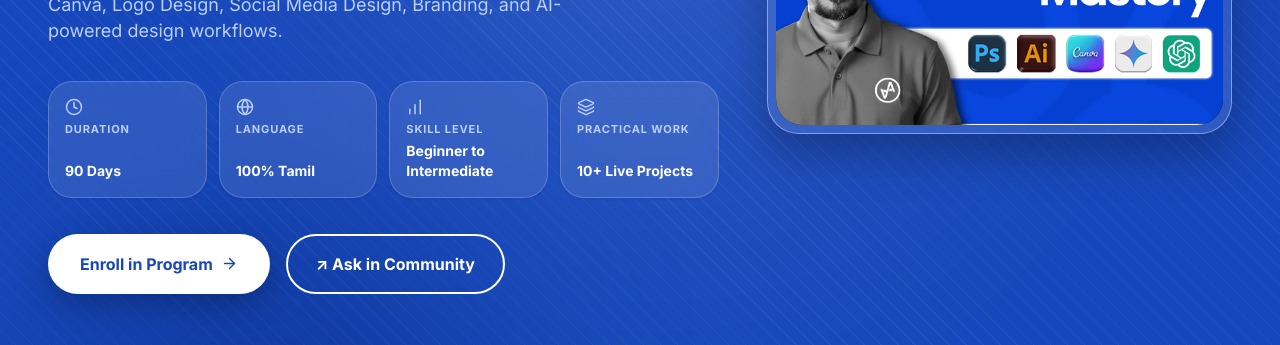
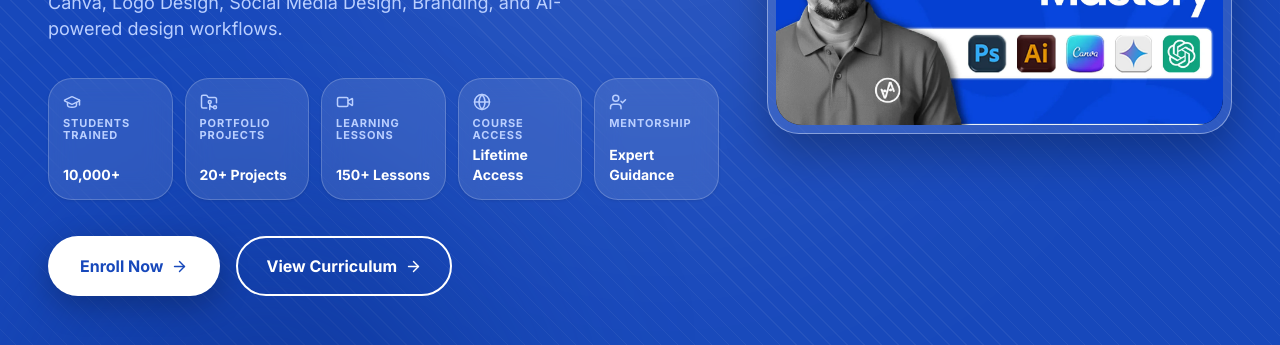
Before and after one commit to valavanacademy001-gif/Valavan-Academy, a Next.js app: page /programs/90-days-graphic-design in a window 1280 px wide. Shown: the part 417-762 px from the top of the page. Built offline with nearby package versions, Linux system fonts and the light colour scheme; no server answers; the database is empty; a web font is replaced by a local one.

Commit message:
feat(programs): bind 5 custom hero stats, Enroll Now and View Curriculum buttons, and dynamic CMS tools

```diff
--- a/src/app/programs/90-days-graphic-design/page.tsx
+++ b/src/app/programs/90-days-graphic-design/page.tsx
@@ -5,7 +5,7 @@ import { EXTERNAL_URLS } from "@/data/site.config";
 import Container from "@/components/ui/Container";
 import { ArrowLeft, ArrowRight, Award, CheckCircle2, Sparkles, Layers, Clock, Globe, BarChart } from "lucide-react";
 import ProgramHeroInteractive from "@/components/sections/ProgramHeroInteractive";
-import ToolsCoveredSection from "@/components/sections/ToolsCoveredSection";
+import ToolsCoveredSection, { DEFAULT_GRAPHIC_DESIGN_TOOLS, extractToolsFromMap } from "@/components/sections/ToolsCoveredSection";
 import ProgramRoadmapSection from "@/components/sections/ProgramRoadmapSection";
 import PracticalProjectsSection from "@/components/sections/PracticalProjectsSection";
 import After90DaysSection from "@/components/sections/After90DaysSection";
@@ -35,16 +35,6 @@ const CURRICULUM = [
   { week: "Week 13", topic: "Portfolio Building & Freelancing", desc: "Curating your top 10 portfolio projects, setting freelance pricing, and onboarding clients." },
 ];
 
-const TOOLS = [
-  "Adobe Photoshop",
-  "Adobe Illustrator",
-  "Canva Pro",
-  "Figma Basics",
-  "Adobe Firefly",
-  "Midjourney AI",
-  "Adobe Lightroom",
-];
-
 export const dynamic = "force-dynamic";
 export const revalidate = 0;
 
@@ -72,17 +62,22 @@ export default async function GraphicDesignProgramPage() {
   const description = heroMap.description || cmsProgram?.description || "A structured, project-driven career program covering Photoshop, Illustrator, Canva, Logo Design, Social Media Design, Branding, and AI-powered creative workflows — taught completely in practical Tamil.";
   const imageSrc = heroMap.hero_image || cmsProgram?.banner_url || cmsProgram?.thumbnail_url || "/assets/images/hero/ai-powered-GD.webp";
   const enrollUrl = heroMap.enroll_url || cmsProgram?.cta_url || EXTERNAL_URLS.signup;
-  const communityUrl = heroMap.community_url || EXTERNAL_URLS.community;
+  const buttonText = heroMap.enroll_btn_text || "Enroll Now";
+  const secondaryButtonText = heroMap.secondary_btn_text || "View Curriculum";
+  const secondaryButtonUrl = heroMap.secondary_btn_url || "#roadmap";
 
   const highlights: HighlightItem[] = [
-    { iconType: "clock", label: "Duration", value: duration },
-    { iconType: "globe", label: "Language", value: heroMap.highlight_language || "100% Tamil" },
-    { iconType: "level", label: "Skill Level", value: heroMap.highlight_level || (cmsProgram?.level === "beginner" ? "Beginner to Pro" : "Beginner to Intermediate") },
-    { iconType: "work", label: "Practical Work", value: heroMap.highlight_projects || "10+ Live Projects" },
+    { iconType: "students", label: "Students Trained", value: heroMap.stat_students || "10,000+" },
+    { iconType: "projects", label: "Portfolio Projects", value: heroMap.stat_projects || "20+ Projects" },
+    { iconType: "lessons", label: "Learning Lessons", value: heroMap.stat_lessons || "150+ Lessons" },
+    { iconType: "access", label: "Course Access", value: heroMap.stat_access || "Lifetime Access" },
+    { iconType: "guidance", label: "Mentorship", value: heroMap.stat_guidance || "Expert Guidance" },
   ];
 
   const titlePrefix = heroMap.title_prefix || "90 Days Graphic Design";
   const titleHighlight = heroMap.title_highlight || "Mastery Program.";
+
+  const dynamicTools = extractToolsFromMap(toolsMap, DEFAULT_GRAPHIC_DESIGN_TOOLS);
 
   return (
     <main className="min-h-screen bg-white">
@@ -96,7 +91,9 @@ export default async function GraphicDesignProgramPage() {
         imageSrc={imageSrc}
         altText={title}
         enrollUrl={enrollUrl}
-        communityUrl={communityUrl}
+        buttonText={buttonText}
+        secondaryButtonText={secondaryButtonText}
+        secondaryButtonUrl={secondaryButtonUrl}
       />
 
       {/* ── 02 Master Industry Standard Creative Tools ── */}
@@ -105,6 +102,7 @@ export default async function GraphicDesignProgramPage() {
         titlePrefix={toolsMap.title_prefix || "Creative Tools &"}
         titleHighlight={toolsMap.title_highlight || "AI Software."}
         subtitle={toolsMap.description || "Gain practical mastery across industry-standard vector, raster, and AI design tools."}
+        tools={dynamicTools}
       />
 
       {/* ── 03 Creative Interactive Roadmap Section ── */}
--- a/src/app/programs/full-stack-creator/page.tsx
+++ b/src/app/programs/full-stack-creator/page.tsx
@@ -5,7 +5,7 @@ import { EXTERNAL_URLS } from "@/data/site.config";
 import Container from "@/components/ui/Container";
 import { ArrowLeft, ArrowRight, Sparkles, Clock, Globe, BarChart, Layers, Video, Palette, Layout, Bot, Briefcase, Megaphone } from "lucide-react";
 import ProgramHeroInteractive from "@/components/sections/ProgramHeroInteractive";
-import ToolsCoveredSection, { ToolItem } from "@/components/sections/ToolsCoveredSection";
+import ToolsCoveredSection, { ToolItem, extractToolsFromMap } from "@/components/sections/ToolsCoveredSection";
 import ProgramSyllabusMapSection from "@/components/sections/ProgramSyllabusMapSection";
 import SkillsMoneyCarouselSection from "@/components/sections/SkillsMoneyCarouselSection";
 import VideoTestimonialCarousel from "@/components/sections/VideoTestimonialCarousel";
@@ -114,17 +114,22 @@ export default async function FullStackCreatorPage() {
   const description = heroMap.description || cmsProgram?.description || "A complete 6-month career transformation program covering Video Editing, Web Design, UI/UX, WordPress, AI Tools, and Freelancing — everything you need to build high-income creative skills in Tamil.";
   const imageSrc = heroMap.hero_image || cmsProgram?.banner_url || cmsProgram?.thumbnail_url || "/assets/images/hero/full-stack-.jpg-1.webp";
   const enrollUrl = heroMap.enroll_url || cmsProgram?.cta_url || EXTERNAL_URLS.signup;
-  const communityUrl = heroMap.community_url || EXTERNAL_URLS.community;
+  const buttonText = heroMap.enroll_btn_text || "Enroll Now";
+  const secondaryButtonText = heroMap.secondary_btn_text || "View Curriculum";
+  const secondaryButtonUrl = heroMap.secondary_btn_url || "#syllabus";
 
   const highlights: HighlightItem[] = [
-    { iconType: "clock", label: "Duration", value: duration },
-    { iconType: "globe", label: "Language", value: heroMap.highlight_language || "100% Tamil" },
-    { iconType: "level", label: "Skill Level", value: heroMap.highlight_level || (cmsProgram?.level === "beginner" ? "Beginner" : "Beginner to Advanced") },
-    { iconType: "work", label: "Coverage", value: heroMap.highlight_projects || "25+ Live Projects" },
+    { iconType: "students", label: "Students Trained", value: heroMap.stat_students || "10,000+" },
+    { iconType: "projects", label: "Portfolio Projects", value: heroMap.stat_projects || "25+ Projects" },
+    { iconType: "lessons", label: "Learning Lessons", value: heroMap.stat_lessons || "150+ Lessons" },
+    { iconType: "access", label: "Course Access", value: heroMap.stat_access || "Lifetime Access" },
+    { iconType: "guidance", label: "Mentorship", value: heroMap.stat_guidance || "Expert Guidance" },
   ];
 
   const titlePrefix = heroMap.title_prefix || "Full Stack Digital";
   const titleHighlight = heroMap.title_highlight || "Creator Program.";
+
+  const dynamicTools = extractToolsFromMap(toolsMap, FULL_STACK_TOOLS);
 
   return (
     <main className="min-h-screen bg-white">
@@ -138,7 +143,9 @@ export default async function FullStackCreatorPage() {
         imageSrc={imageSrc}
         altText={title}
         enrollUrl={enrollUrl}
-        communityUrl={communityUrl}
+        buttonText={buttonText}
+        secondaryButtonText={secondaryButtonText}
+        secondaryButtonUrl={secondaryButtonUrl}
       />
 
       {/* ── 02 Master Industry Standard Creative Tools ── */}
@@ -147,7 +154,7 @@ export default async function FullStackCreatorPage() {
         titlePrefix={toolsMap.title_prefix || "Master the Complete"}
         titleHighlight={toolsMap.title_highlight || "Creative Arsenal."}
         subtitle={toolsMap.description || "Learn Premiere Pro, After Effects, Figma, Webflow, WordPress, and cutting-edge Generative AI."}
-        tools={FULL_STACK_TOOLS}
+        tools={dynamicTools}
       />
 
       {/* ── 03 Syllabus Mind-Map Section (Why we are different from others) ── */}
--- a/src/components/sections/ProgramHeroInteractive.tsx
+++ b/src/components/sections/ProgramHeroInteractive.tsx
@@ -5,10 +5,10 @@ import Image from "next/image";
 import Link from "next/link";
 import { motion, useScroll, useTransform, useSpring, useMotionValueEvent } from "framer-motion";
 import Container from "@/components/ui/Container";
-import { ArrowLeft, ArrowRight, Clock, Globe, BarChart, Layers, Sparkles, Play, Volume2, VolumeX } from "lucide-react";
+import { ArrowLeft, ArrowRight, Clock, Globe, BarChart, Layers, Sparkles, Play, Volume2, VolumeX, GraduationCap, FolderGit2, Video, UserCheck } from "lucide-react";
 
 export interface HighlightItem {
-  iconType: "clock" | "globe" | "level" | "work";
+  iconType: "clock" | "globe" | "level" | "work" | "students" | "projects" | "lessons" | "access" | "guidance" | string;
   label: string;
   value: string;
 }
@@ -22,18 +22,33 @@ interface ProgramHeroInteractiveProps {
   imageSrc: string;
   altText: string;
   enrollUrl: string;
-  communityUrl: string;
+  communityUrl?: string;
   buttonText?: string;
+  secondaryButtonText?: string;
+  secondaryButtonUrl?: string;
   youtubeId?: string;
   videoUrl?: string;
 }
 
-function renderIcon(type: "clock" | "globe" | "level" | "work") {
+function renderIcon(type: string) {
   switch (type) {
+    case "students":
+    case "graduation":
+      return <GraduationCap size={18} className="text-[#BACFFF] mb-1.5" />;
+    case "projects":
+    case "folder":
+      return <FolderGit2 size={18} className="text-[#BACFFF] mb-1.5" />;
+    case "lessons":
+    case "video":
+      return <Video size={18} className="text-[#BACFFF] mb-1.5" />;
+    case "access":
+    case "globe":
+      return <Globe size={18} className="text-[#BACFFF] mb-1.5" />;
+    case "guidance":
+    case "mentor":
+      return <UserCheck size={18} className="text-[#BACFFF] mb-1.5" />;
     case "clock":
       return <Clock size={18} className="text-[#BACFFF] mb-1.5" />;
-    case "globe":
-      return <Globe size={18} className="text-[#BACFFF] mb-1.5" />;
     case "level":
       return <BarChart size={18} className="text-[#BACFFF] mb-1.5" />;
     case "work":
@@ -53,7 +68,9 @@ export default function ProgramHeroInteractive({
   altText,
   enrollUrl,
   communityUrl,
-  buttonText = "Enroll in Program",
+  buttonText = "Enroll Now",
+  secondaryButtonText = "View Curriculum",
+  secondaryButtonUrl = "#roadmap",
   youtubeId,
   videoUrl,
 }: ProgramHeroInteractiveProps) {
@@ -213,15 +230,15 @@ export default function ProgramHeroInteractive({
                 {description}
               </p>
 
-              <div className="grid grid-cols-2 sm:grid-cols-4 gap-3 pt-2">
+              <div className="grid grid-cols-2 sm:grid-cols-3 lg:grid-cols-5 gap-2.5 sm:gap-3 pt-2">
                 {highlights.map((item, idx) => (
                   <div
                     key={idx}
-                    className="p-3.5 sm:p-4 rounded-2xl bg-white/10 border border-white/20 backdrop-blur-md flex flex-col justify-between shadow-sm hover:bg-white/15 transition-colors"
+                    className="p-3 sm:p-3.5 rounded-2xl bg-white/10 border border-white/20 backdrop-blur-md flex flex-col justify-between shadow-sm hover:bg-white/15 transition-all duration-200"
                   >
                     <div>
                       {renderIcon(item.iconType)}
-                      <span className="text-[10px] sm:text-[11px] uppercase tracking-wider font-bold text-[#BACFFF] block">
+                      <span className="text-[10px] sm:text-[11px] uppercase tracking-wider font-bold text-[#BACFFF] block leading-tight">
                         {item.label}
                       </span>
                     </div>
@@ -247,15 +264,16 @@ export default function ProgramHeroInteractive({
                 </a>
 
                 <a
-                  href={communityUrl}
-                  target="_blank"
-                  rel="noopener noreferrer"
+                  href={secondaryButtonUrl || communityUrl || "#roadmap"}
+                  target={secondaryButtonUrl?.startsWith("#") ? undefined : "_blank"}
+                  rel={secondaryButtonUrl?.startsWith("#") ? undefined : "noopener noreferrer"}
                   style={{ color: "#FFFFFF", borderColor: "#FFFFFF" }}
                   className="inline-flex items-center justify-center gap-2 border-2 border-white hover:border-white !text-white font-sans font-bold text-sm sm:text-base px-7 py-4 rounded-full hover:bg-white/10 transition-all duration-200 hover:scale-105 cursor-pointer"
                 >
                   <span style={{ color: "#FFFFFF" }} className="!text-white font-bold">
-                    ↗ Ask in Community
+                    {secondaryButtonText}
                   </span>
+                  <ArrowRight size={17} style={{ color: "#FFFFFF" }} className="!text-white" />
                 </a>
               </div>
             </motion.div>
```
Also changed, not shown: src/components/sections/ToolsCoveredSection.tsx (+19 -1 lines).
